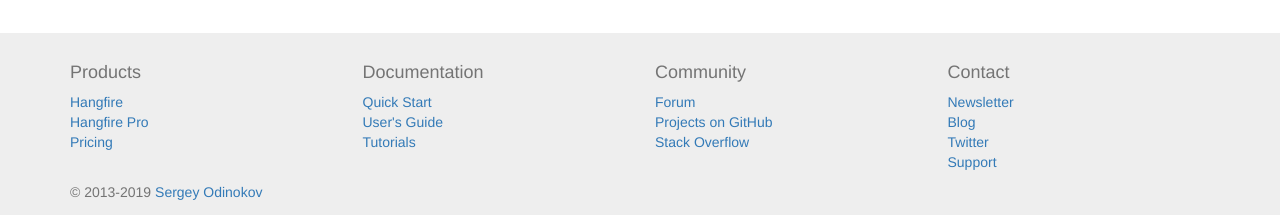
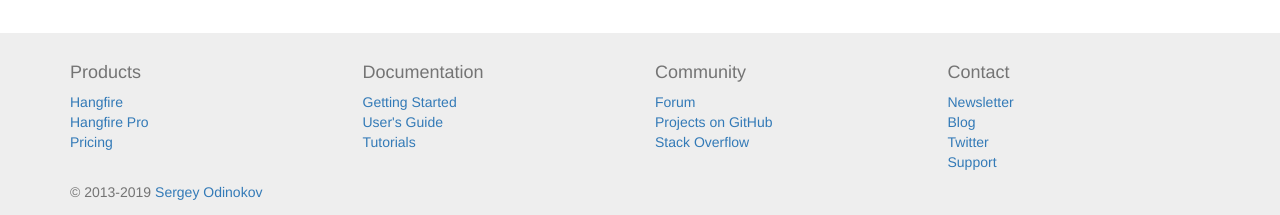
Before and after one commit to HangfireIO/Hangfire.io, a Jekyll site: the page built from index.html, in a window 1280 px wide. Shown: the part 1687-1902 px from the top of the page. Built offline with Jekyll 4.4.1, drawn with Linux system fonts in a browser that asks for light colours; comment, search, counter and statistics services are not loaded.

Commit message:
Update link to getting started articles

```diff
--- a/_includes/footer.html
+++ b/_includes/footer.html
@@ -12,7 +12,7 @@
       <div class="col-sm-3 col-xs-6">
         <h4>Documentation</h4>
         <ul class="list-unstyled">
-          <li><a href="https://docs.hangfire.io/en/latest/quick-start.html">Quick Start</a></li>
+          <li><a href="https://docs.hangfire.io/en/latest/getting-started/index.html">Getting Started</a></li>
           <li><a href="https://docs.hangfire.io/en/latest/index.html">User's Guide</a></li>
           <li><a href="https://docs.hangfire.io/en/latest/tutorials/index.html">Tutorials</a></li>
         </ul>
```
